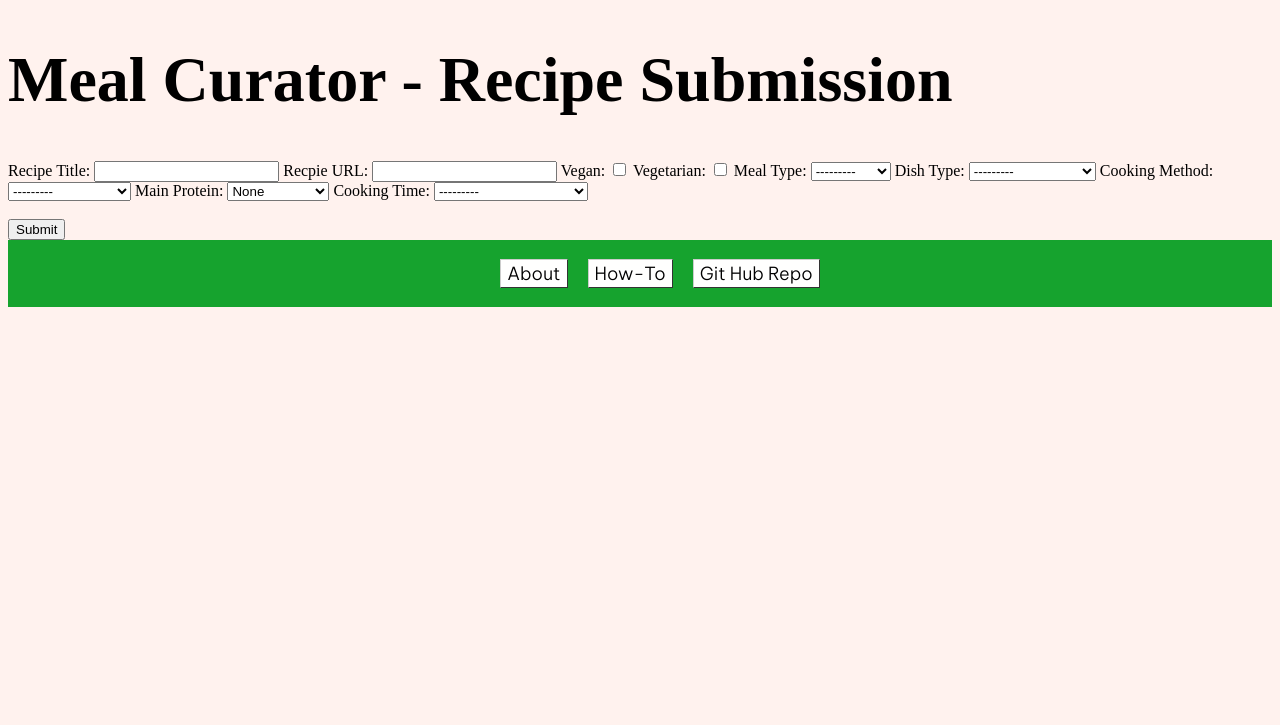
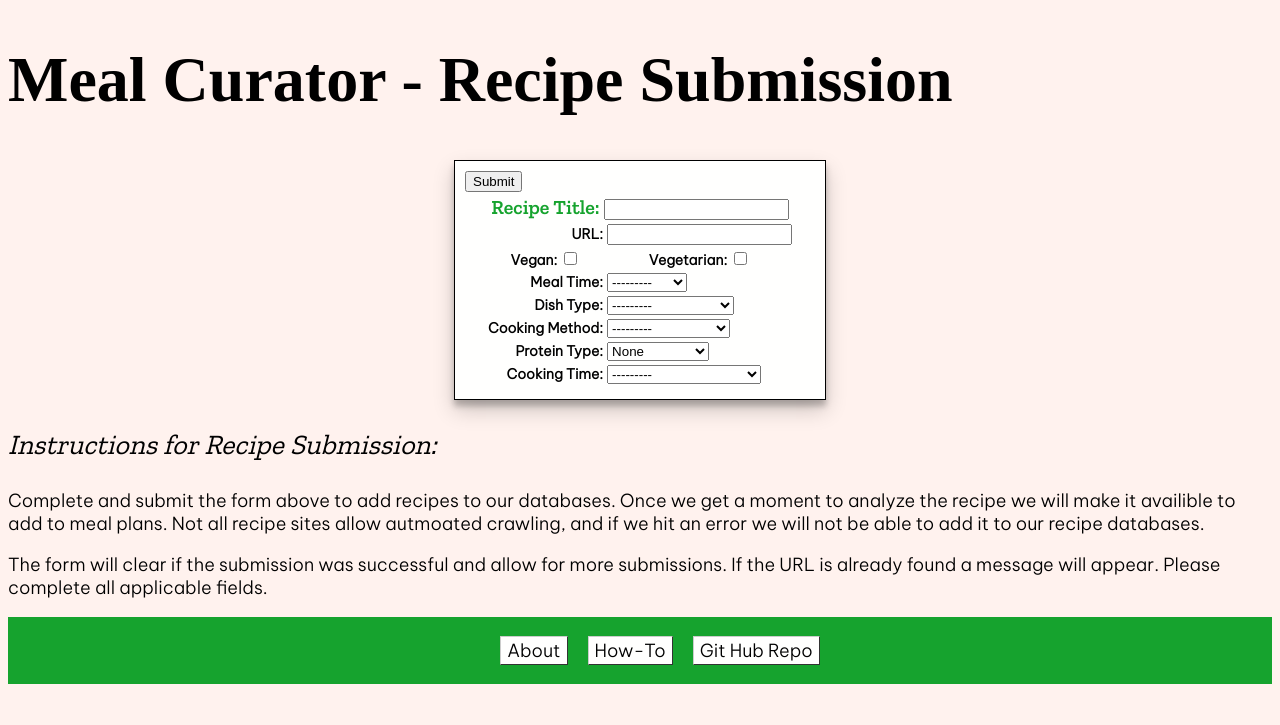
Before and after one commit to jtweeder/mealcurator, a Django app: page /submit in a window 1280 px wide. Shown: the part 75-800 px from the top of the page. Run offline with Django 4.2, Linux system fonts and the light colour scheme; some web fonts are replaced.

Commit message:
Clean up recipe submission

```diff
--- a/templates/meals/raw_recipe_form.html
+++ b/templates/meals/raw_recipe_form.html
@@ -1,12 +1,73 @@
 {% extends "base.html" %}
+{% block css_style %}
+.subCard {
+        width: 350px;
+        border: 1px solid #000;
+        border-radius 5px 5px;
+        background-color: #fffffe;
+        margin-left: auto;
+        margin-right: auto;
+        margin-top: 10px;
+        margin-bottom: 10px;
+        padding: 10px;
 
+        box-shadow: 0 10px 20px rgba(0,0,0,0.19), 0 6px 6px rgba(0,0,0,0.23);
+    }
+
+th{
+    font-size: 20px;
+    font-family: 'Zilla Slab', serif;
+    color: #16a32e;
+}
+
+.err{
+    text-align: center;
+}
+td{
+    text-align: center;
+    font-family: 'Be Vietnam Pro', sans-serif;
+    font-weight: bold;
+    font-size: 14px;
+}
+
+.leftTd{
+    text-align: right;
+    font-weight: bold;
+}
+
+.rightTd{
+    text-align: left;
+}
+
+{% endblock css_style %}
 {% block page_content %}
 <h1>Meal Curator - Recipe Submission</h1>
-<form action="" method="post">
-    {% csrf_token %}
-    {{ form }}
-    <br>
-    <br>
-    <input type="submit" value="Submit">
-</form>
+{% if form.errors %}
+{% for err in form.errors %}
+<h2 class="err">{% if err == 'rec_url' %} Recipe Already Submitted {% else %} Error: {{ err }} {% endif %} </h2>
+{% endfor %}
+{% endif %}
+<div class=subCard>
+    <table>
+    <form action="" method="post">
+        {% csrf_token %}
+        <th colspan="2">Recipe Title: {{ form.title }}</th>
+        <tr><td class="leftTd">URL: </td><td class="rightTd">{{ form.rec_url }}</td></tr>
+        <tr><td>Vegan: {{ form.vegan }}</td><td>Vegetarian: {{ form.vegetarian}}</td></tr>
+        <tr><td class="leftTd">Meal Time: </td><td class="rightTd">{{ form.meal_time }}</td></tr>
+        <tr><td class="leftTd">Dish Type: </td><td class="rightTd">{{ form.dish_type }}</td></tr>
+        <tr><td class="leftTd">Cooking Method: </td><td class="rightTd">{{ form.cooking_method }}</td></tr>
+        <tr><td class="leftTd">Protein Type: </td><td class="rightTd">{{ form.protein_type }}</td></tr>
+        <tr><td class="leftTd">Cooking Time: </td><td class="rightTd">{{ form.cooking_time }}</td></tr>
+        <tr></tr>
+        <tfoot><input type="submit" value="Submit"></tfoot>
+    </form>
+</table>
+
+</div>
+<div>
+    <h3>Instructions for Recipe Submission:</h3>
+    <p>Complete and submit the form above to add recipes to our databases.  Once we get a moment to analyze the recipe we will make it availible to add to meal plans.  Not all recipe sites allow autmoated crawling, and if we hit an error we will not be able to add it to our recipe databases.  </p>
+     <p>The form will clear if the submission was successful and allow for more submissions.  If the URL is already found a message will appear.  Please complete all applicable fields. </p>
+</div>
 {% endblock %}
```
